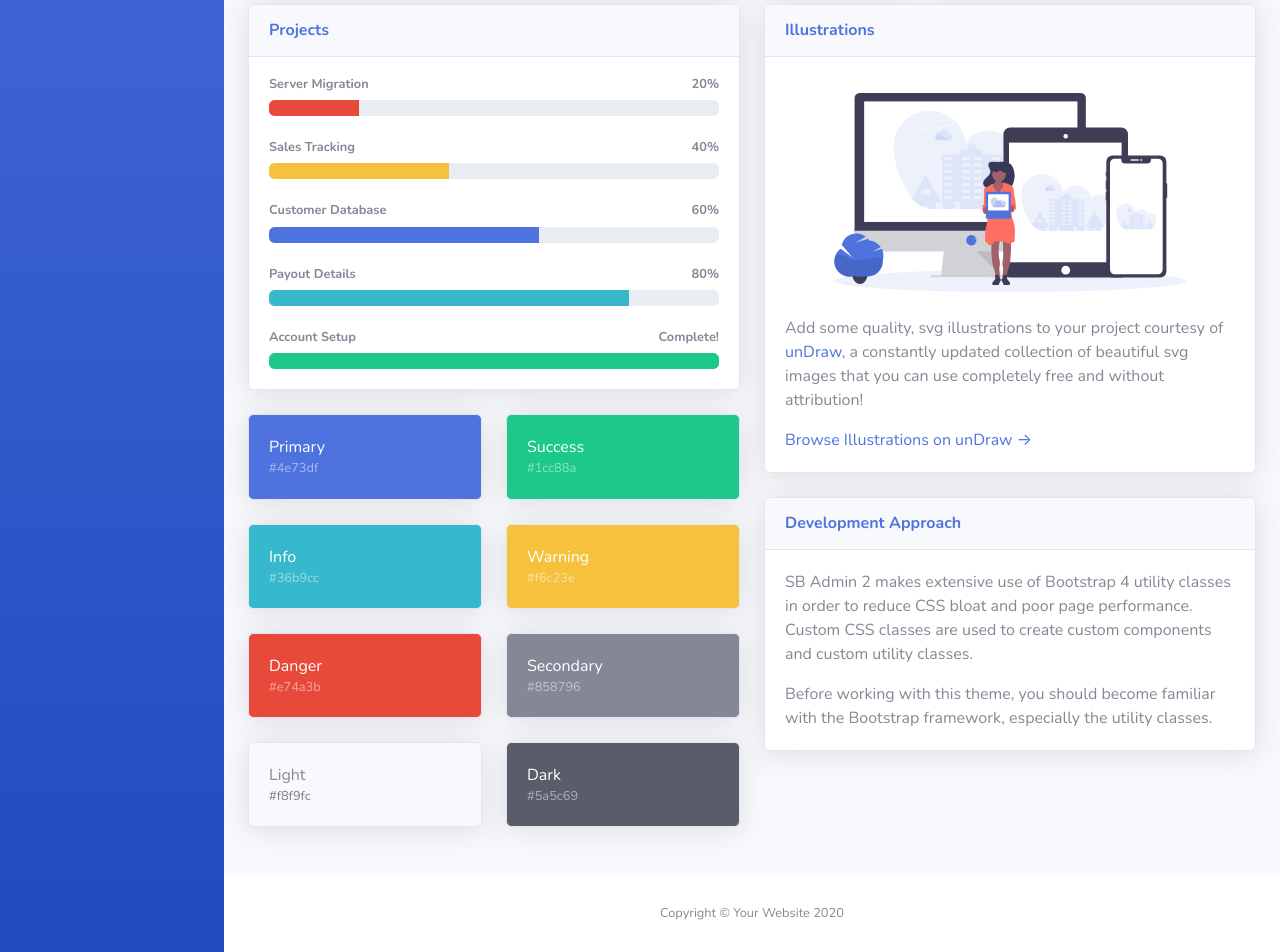
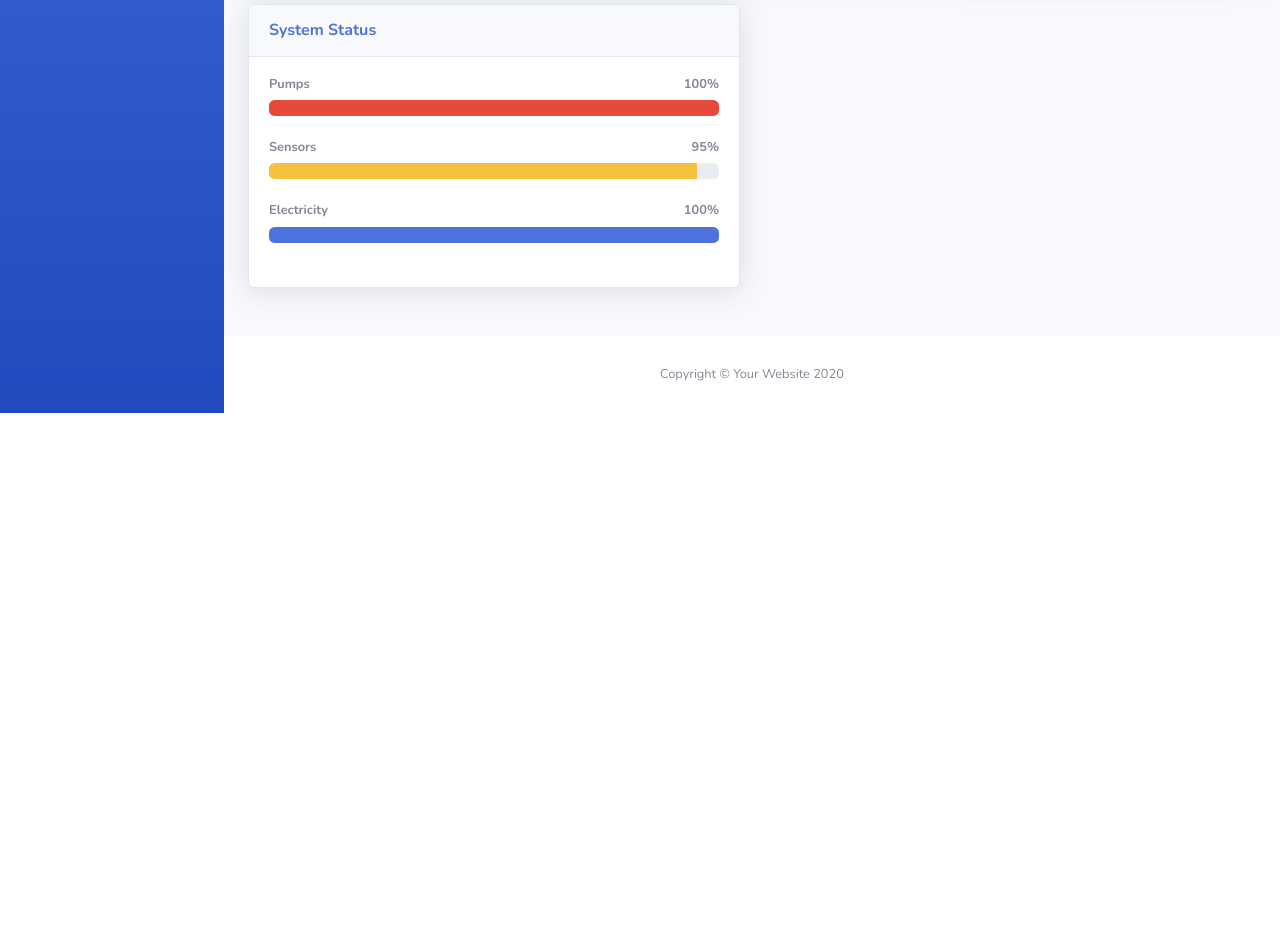
Before and after one commit to reidaruss/Adaptive_Irrigation, a website with bundled scripts: page Frontend/index.html in a window 1280 px wide. Shown: the part 730-1682 px from the top of the page. After the commit the page ends 1143 px from the top, so only its background shows below. Built offline with nearby package versions, Linux system fonts and the light colour scheme.

Commit message:
Cleaned up a little.

```diff
--- a/Frontend/index.html
+++ b/Frontend/index.html
@@ -546,146 +546,146 @@
                             <!-- Project Card Example -->
                             <div class="card shadow mb-4">
                                 <div class="card-header py-3">
-                                    <h6 class="m-0 font-weight-bold text-primary">Projects</h6>
+                                    <h6 class="m-0 font-weight-bold text-primary">System Status</h6>
                                 </div>
                                 <div class="card-body">
-                                    <h4 class="small font-weight-bold">Server Migration <span
-                                            class="float-right">20%</span></h4>
+                                    <h4 class="small font-weight-bold">Pumps <span
+                                            class="float-right">100%</span></h4>
                                     <div class="progress mb-4">
-                                        <div class="progress-bar bg-danger" role="progressbar" style="width: 20%"
-                                            aria-valuenow="20" aria-valuemin="0" aria-valuemax="100"></div>
-                                    </div>
-                                    <h4 class="small font-weight-bold">Sales Tracking <span
-                                            class="float-right">40%</span></h4>
-                                    <div class="progress mb-4">
-                                        <div class="progress-bar bg-warning" role="progressbar" style="width: 40%"
-                                            aria-valuenow="40" aria-valuemin="0" aria-valuemax="100"></div>
-                                    </div>
-                                    <h4 class="small font-weight-bold">Customer Database <span
-                                            class="float-right">60%</span></h4>
-                                    <div class="progress mb-4">
-                                        <div class="progress-bar" role="progressbar" style="width: 60%"
-                                            aria-valuenow="60" aria-valuemin="0" aria-valuemax="100"></div>
-                                    </div>
-                                    <h4 class="small font-weight-bold">Payout Details <span
-                                            class="float-right">80%</span></h4>
-                                    <div class="progress mb-4">
-                                        <div class="progress-bar bg-info" role="progressbar" style="width: 80%"
-                                            aria-valuenow="80" aria-valuemin="0" aria-valuemax="100"></div>
-                                    </div>
-                                    <h4 class="small font-weight-bold">Account Setup <span
-                                            class="float-right">Complete!</span></h4>
-                                    <div class="progress">
-                                        <div class="progress-bar bg-success" role="progressbar" style="width: 100%"
+                                        <div class="progress-bar bg-danger" role="progressbar" style="width: 100%"
                                             aria-valuenow="100" aria-valuemin="0" aria-valuemax="100"></div>
                                     </div>
+                                    <h4 class="small font-weight-bold">Sensors <span
+                                            class="float-right">95%</span></h4>
+                                    <div class="progress mb-4">
+                                        <div class="progress-bar bg-warning" role="progressbar" style="width: 95%"
+                                            aria-valuenow="95" aria-valuemin="0" aria-valuemax="100"></div>
+                                    </div>
+                                    <h4 class="small font-weight-bold">Electricity <span
+                                            class="float-right">100%</span></h4>
+                                    <div class="progress mb-4">
+                                        <div class="progress-bar" role="progressbar" style="width: 100%"
+                                            aria-valuenow="100" aria-valuemin="0" aria-valuemax="100"></div>
+                                    </div>
+<!--                                    <h4 class="small font-weight-bold">Payout Details <span-->
+<!--                                            class="float-right">80%</span></h4>-->
+<!--                                    <div class="progress mb-4">-->
+<!--                                        <div class="progress-bar bg-info" role="progressbar" style="width: 80%"-->
+<!--                                            aria-valuenow="80" aria-valuemin="0" aria-valuemax="100"></div>-->
+<!--                                    </div>-->
+<!--                                    <h4 class="small font-weight-bold">Account Setup <span-->
+<!--                                            class="float-right">Complete!</span></h4>-->
+<!--                                    <div class="progress">-->
+<!--                                        <div class="progress-bar bg-success" role="progressbar" style="width: 100%"-->
+<!--                                            aria-valuenow="100" aria-valuemin="0" aria-valuemax="100"></div>-->
+<!--                                    </div>-->
                                 </div>
                             </div>
 
                             <!-- Color System -->
-                            <div class="row">
-                                <div class="col-lg-6 mb-4">
-                                    <div class="card bg-primary text-white shadow">
-                                        <div class="card-body">
-                                            Primary
-                                            <div class="text-white-50 small">#4e73df</div>
-                                        </div>
-                                    </div>
-                                </div>
-                                <div class="col-lg-6 mb-4">
-                                    <div class="card bg-success text-white shadow">
-                                        <div class="card-body">
-                                            Success
-                                            <div class="text-white-50 small">#1cc88a</div>
-                                        </div>
-                                    </div>
-                                </div>
-                                <div class="col-lg-6 mb-4">
-                                    <div class="card bg-info text-white shadow">
-                                        <div class="card-body">
-                                            Info
-                                            <div class="text-white-50 small">#36b9cc</div>
-                                        </div>
-                                    </div>
-                                </div>
-                                <div class="col-lg-6 mb-4">
-                                    <div class="card bg-warning text-white shadow">
-                                        <div class="card-body">
-                                            Warning
-                                            <div class="text-white-50 small">#f6c23e</div>
-                                        </div>
-                                    </div>
-                                </div>
-                                <div class="col-lg-6 mb-4">
-                                    <div class="card bg-danger text-white shadow">
-                                        <div class="card-body">
-                                            Danger
-                                            <div class="text-white-50 small">#e74a3b</div>
-                                        </div>
-                                    </div>
-                                </div>
-                                <div class="col-lg-6 mb-4">
-                                    <div class="card bg-secondary text-white shadow">
-                                        <div class="card-body">
-                                            Secondary
-                                            <div class="text-white-50 small">#858796</div>
-                                        </div>
-                                    </div>
-                                </div>
-                                <div class="col-lg-6 mb-4">
-                                    <div class="card bg-light text-black shadow">
-                                        <div class="card-body">
-                                            Light
-                                            <div class="text-black-50 small">#f8f9fc</div>
-                                        </div>
-                                    </div>
-                                </div>
-                                <div class="col-lg-6 mb-4">
-                                    <div class="card bg-dark text-white shadow">
-                                        <div class="card-body">
-                                            Dark
-                                            <div class="text-white-50 small">#5a5c69</div>
-                                        </div>
-                                    </div>
-                                </div>
-                            </div>
+<!--                            <div class="row">-->
+<!--                                <div class="col-lg-6 mb-4">-->
+<!--                                    <div class="card bg-primary text-white shadow">-->
+<!--                                        <div class="card-body">-->
+<!--                                            Primary-->
+<!--                                            <div class="text-white-50 small">#4e73df</div>-->
+<!--                                        </div>-->
+<!--                                    </div>-->
+<!--                                </div>-->
+<!--                                <div class="col-lg-6 mb-4">-->
+<!--                                    <div class="card bg-success text-white shadow">-->
+<!--                                        <div class="card-body">-->
+<!--                                            Success-->
+<!--                                            <div class="text-white-50 small">#1cc88a</div>-->
+<!--                                        </div>-->
+<!--                                    </div>-->
+<!--                                </div>-->
+<!--                                <div class="col-lg-6 mb-4">-->
+<!--                                    <div class="card bg-info text-white shadow">-->
+<!--                                        <div class="card-body">-->
+<!--                                            Info-->
+<!--                                            <div class="text-white-50 small">#36b9cc</div>-->
+<!--                                        </div>-->
+<!--                                    </div>-->
+<!--                                </div>-->
+<!--                                <div class="col-lg-6 mb-4">-->
+<!--                                    <div class="card bg-warning text-white shadow">-->
+<!--                                        <div class="card-body">-->
+<!--                                            Warning-->
+<!--                                            <div class="text-white-50 small">#f6c23e</div>-->
+<!--                                        </div>-->
+<!--                                    </div>-->
+<!--                                </div>-->
+<!--                                <div class="col-lg-6 mb-4">-->
+<!--                                    <div class="card bg-danger text-white shadow">-->
+<!--                                        <div class="card-body">-->
+<!--                                            Danger-->
+<!--                                            <div class="text-white-50 small">#e74a3b</div>-->
+<!--                                        </div>-->
+<!--                                    </div>-->
+<!--                                </div>-->
+<!--                                <div class="col-lg-6 mb-4">-->
+<!--                                    <div class="card bg-secondary text-white shadow">-->
+<!--                                        <div class="card-body">-->
+<!--                                            Secondary-->
+<!--                                            <div class="text-white-50 small">#858796</div>-->
+<!--                                        </div>-->
+<!--                                    </div>-->
+<!--                                </div>-->
+<!--                                <div class="col-lg-6 mb-4">-->
+<!--                                    <div class="card bg-light text-black shadow">-->
+<!--                                        <div class="card-body">-->
+<!--                                            Light-->
+<!--                                            <div class="text-black-50 small">#f8f9fc</div>-->
+<!--                                        </div>-->
+<!--                                    </div>-->
+<!--                                </div>-->
+<!--                                <div class="col-lg-6 mb-4">-->
+<!--                                    <div class="card bg-dark text-white shadow">-->
+<!--                                        <div class="card-body">-->
+<!--                                            Dark-->
+<!--                                            <div class="text-white-50 small">#5a5c69</div>-->
+<!--                                        </div>-->
+<!--                                    </div>-->
+<!--                                </div>-->
+<!--                            </div>-->
 
                         </div>
 
                         <div class="col-lg-6 mb-4">
 
-                            <!-- Illustrations -->
-                            <div class="card shadow mb-4">
-                                <div class="card-header py-3">
-                                    <h6 class="m-0 font-weight-bold text-primary">Illustrations</h6>
-                                </div>
-                                <div class="card-body">
-                                    <div class="text-center">
-                                        <img class="img-fluid px-3 px-sm-4 mt-3 mb-4" style="width: 25rem;"
-                                            src="img/undraw_posting_photo.svg" alt="">
-                                    </div>
-                                    <p>Add some quality, svg illustrations to your project courtesy of <a
-                                            target="_blank" rel="nofollow" href="https://undraw.co/">unDraw</a>, a
-                                        constantly updated collection of beautiful svg images that you can use
-                                        completely free and without attribution!</p>
-                                    <a target="_blank" rel="nofollow" href="https://undraw.co/">Browse Illustrations on
-                                        unDraw &rarr;</a>
-                                </div>
-                            </div>
+<!--                            &lt;!&ndash; Illustrations &ndash;&gt;-->
+<!--                            <div class="card shadow mb-4">-->
+<!--                                <div class="card-header py-3">-->
+<!--                                    <h6 class="m-0 font-weight-bold text-primary">Illustrations</h6>-->
+<!--                                </div>-->
+<!--                                <div class="card-body">-->
+<!--                                    <div class="text-center">-->
+<!--                                        <img class="img-fluid px-3 px-sm-4 mt-3 mb-4" style="width: 25rem;"-->
+<!--                                            src="img/undraw_posting_photo.svg" alt="">-->
+<!--                                    </div>-->
+<!--                                    <p>Add some quality, svg illustrations to your project courtesy of <a-->
+<!--                                            target="_blank" rel="nofollow" href="https://undraw.co/">unDraw</a>, a-->
+<!--                                        constantly updated collection of beautiful svg images that you can use-->
+<!--                                        completely free and without attribution!</p>-->
+<!--                                    <a target="_blank" rel="nofollow" href="https://undraw.co/">Browse Illustrations on-->
+<!--                                        unDraw &rarr;</a>-->
+<!--                                </div>-->
+<!--                            </div>-->
 
-                            <!-- Approach -->
-                            <div class="card shadow mb-4">
-                                <div class="card-header py-3">
-                                    <h6 class="m-0 font-weight-bold text-primary">Development Approach</h6>
-                                </div>
-                                <div class="card-body">
-                                    <p>SB Admin 2 makes extensive use of Bootstrap 4 utility classes in order to reduce
-                                        CSS bloat and poor page performance. Custom CSS classes are used to create
-                                        custom components and custom utility classes.</p>
-                                    <p class="mb-0">Before working with this theme, you should become familiar with the
-                                        Bootstrap framework, especially the utility classes.</p>
-                                </div>
-                            </div>
+<!--                            &lt;!&ndash; Approach &ndash;&gt;-->
+<!--                            <div class="card shadow mb-4">-->
+<!--                                <div class="card-header py-3">-->
+<!--                                    <h6 class="m-0 font-weight-bold text-primary">Development Approach</h6>-->
+<!--                                </div>-->
+<!--                                <div class="card-body">-->
+<!--                                    <p>SB Admin 2 makes extensive use of Bootstrap 4 utility classes in order to reduce-->
+<!--                                        CSS bloat and poor page performance. Custom CSS classes are used to create-->
+<!--                                        custom components and custom utility classes.</p>-->
+<!--                                    <p class="mb-0">Before working with this theme, you should become familiar with the-->
+<!--                                        Bootstrap framework, especially the utility classes.</p>-->
+<!--                                </div>-->
+<!--                            </div>-->
 
                         </div>
                     </div>
```
